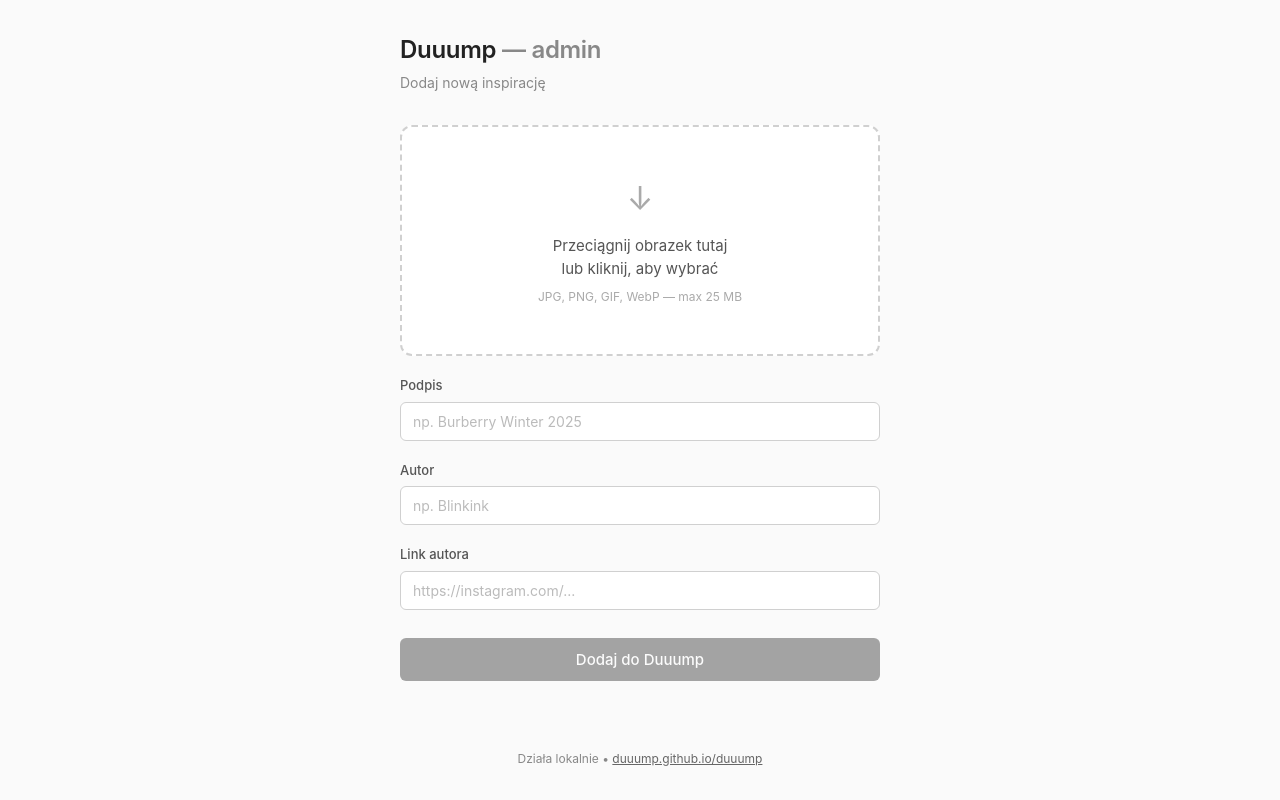
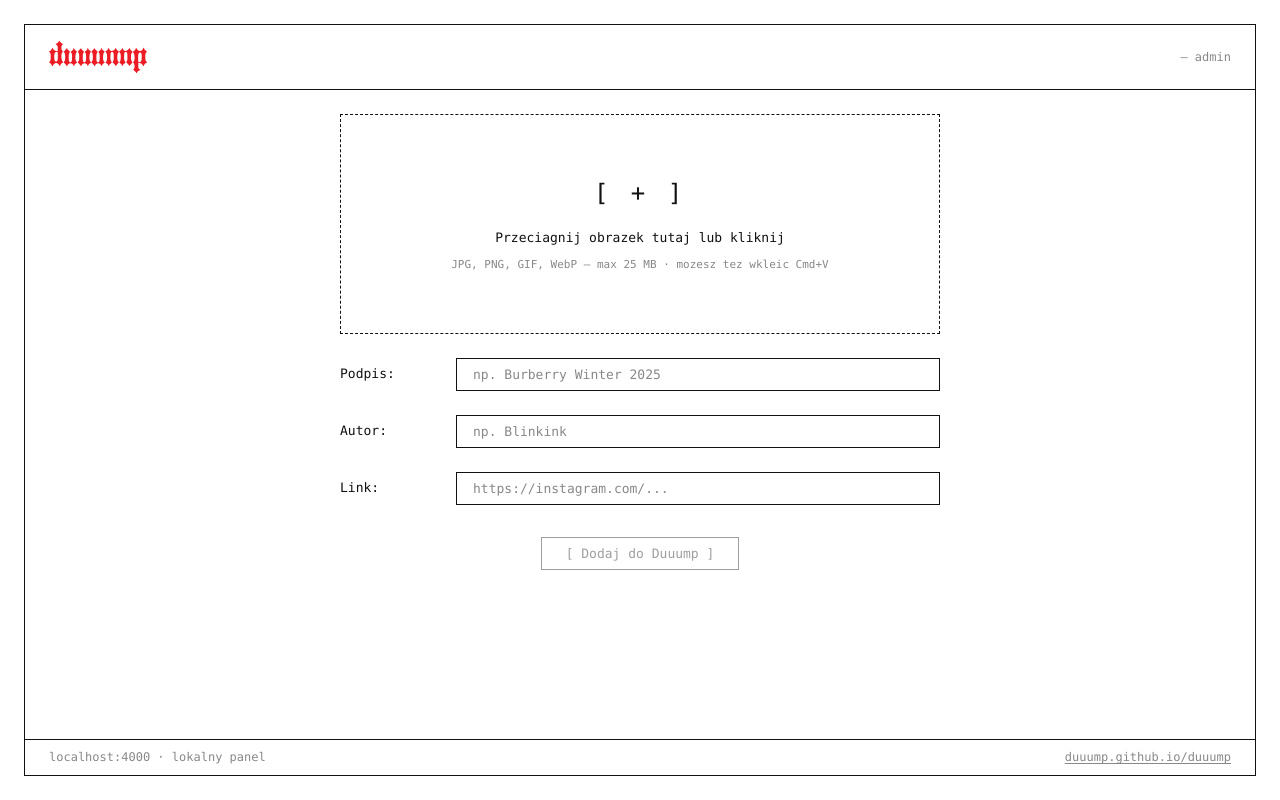
Before and after one commit to duuump/duuump, a website: page admin/admin.html in a window 1280 px wide. Drawn offline with Linux system fonts and the light colour scheme.

Commit message:
Redesign: ASCII-monospace style with red Duuump logo

```diff
--- a/admin/admin.css
+++ b/admin/admin.css
@@ -1,207 +1,202 @@
-/* Reset */
-*, *::before, *::after { box-sizing: border-box; }
-html, body { margin: 0; padding: 0; }
+/* ============================================================
+   Duuump - panel admina (drag & drop)
+   Importuje wspolny theme z glownej strony.
+   ============================================================ */
 
+@import url('/theme.css');
+
+/* Ustaw tlo body na lekko szare zeby ramka byla czytelniejsza */
 body {
-  font-family: -apple-system, BlinkMacSystemFont, "Segoe UI", sans-serif;
-  font-size: 14px;
-  line-height: 1.5;
-  color: #222;
-  background: #fafafa;
-  min-height: 100vh;
+  background: var(--bg);
+}
+
+/* ---------- Naglowek ---------- */
+.frame-header .title-text {
+  margin-left: auto;
+  font-size: 12px;
+  color: var(--fg-muted);
+}
+
+/* ---------- Form ---------- */
+form {
   display: flex;
   flex-direction: column;
-  padding: 32px 24px;
-}
-
-main {
-  flex: 1;
-  max-width: 480px;
-  width: 100%;
-  margin: 32px auto;
-}
-
-header {
-  max-width: 480px;
-  width: 100%;
+  gap: var(--pad-md);
+  max-width: 600px;
   margin: 0 auto;
 }
 
-footer {
-  max-width: 480px;
-  width: 100%;
-  margin: 32px auto 0;
-  text-align: center;
-  font-size: 12px;
-}
-
-h1 {
-  font-size: 24px;
-  margin: 0 0 4px;
-  font-weight: 600;
-  letter-spacing: -0.3px;
-}
-
-.muted { color: #888; }
-.muted a { color: #666; }
-
-p { margin: 0; }
-
-/* Form */
-form {
-  display: flex;
-  flex-direction: column;
-  gap: 20px;
-}
-
-/* Drop zone */
+/* ---------- Drop zone (ramka w ramce) ---------- */
 .drop {
-  display: block;
-  background: #fff;
-  border: 2px dashed #d0d0d0;
-  border-radius: 12px;
-  padding: 48px 24px;
-  text-align: center;
-  cursor: pointer;
-  transition: all 0.15s ease;
-  min-height: 200px;
   display: flex;
   align-items: center;
   justify-content: center;
+  border: 1px dashed var(--fg);
+  background: var(--bg);
+  padding: var(--pad-lg);
+  min-height: 220px;
+  cursor: pointer;
+  transition: background 0.1s ease, border-color 0.1s ease;
+  text-align: center;
 }
 
 .drop:hover {
-  border-color: #888;
-  background: #fff;
+  background: #fafafa;
 }
 
 .drop.dragover {
-  border-color: #0a58ca;
-  background: #eff6ff;
+  border-style: solid;
+  border-color: var(--accent);
+  background: #fff5f5;
+}
+
+.drop-content,
+.preview-content {
+  width: 100%;
 }
 
 .drop-icon {
-  font-size: 32px;
-  color: #aaa;
-  margin: 0 0 12px;
+  font-size: 24px;
+  margin: 0 0 var(--pad-sm);
+  color: var(--fg);
+  letter-spacing: 4px;
 }
 
 .drop-text {
-  font-size: 15px;
-  color: #555;
-  margin: 0 0 8px;
+  font-size: 13px;
+  color: var(--fg);
+  margin: 0 0 var(--pad-xs);
 }
 
 .drop-hint {
-  font-size: 12px;
-  color: #aaa;
+  font-size: 11px;
+  color: var(--fg-muted);
+  margin: 0;
 }
 
 .preview-content img {
   max-width: 100%;
-  max-height: 240px;
-  border-radius: 8px;
+  max-height: 200px;
   display: block;
-  margin: 0 auto 12px;
+  margin: 0 auto var(--pad-sm);
 }
 
 .preview-name {
-  font-size: 13px;
-  color: #555;
-  margin: 0 0 8px;
+  font-size: 12px;
+  color: var(--fg);
+  margin: 0 0 var(--pad-xs);
   word-break: break-all;
 }
 
 .link-btn {
   background: none;
   border: 0;
-  color: #0a58ca;
+  color: var(--fg-muted);
   text-decoration: underline;
+  text-underline-offset: 2px;
   cursor: pointer;
-  font-size: 13px;
+  font-family: var(--font-mono);
+  font-size: 11px;
   padding: 0;
 }
+.link-btn:hover { color: var(--accent); }
 
-/* Fields */
+/* ---------- Pola tekstowe ---------- */
 .field {
-  display: flex;
-  flex-direction: column;
-  gap: 6px;
+  display: grid;
+  grid-template-columns: 100px 1fr;
+  align-items: center;
+  gap: var(--pad-sm);
 }
 
 .field label {
   font-size: 13px;
-  color: #555;
-  font-weight: 500;
+  color: var(--fg);
+}
+
+.field label::after {
+  content: ":";
 }
 
 .field input {
-  font-family: inherit;
-  font-size: 14px;
-  padding: 10px 12px;
-  border: 1px solid #d0d0d0;
-  border-radius: 6px;
-  background: #fff;
-  color: #222;
-  transition: border-color 0.15s;
+  font-family: var(--font-mono);
+  font-size: 13px;
+  padding: var(--pad-xs) var(--pad-sm);
+  border: 1px solid var(--fg);
+  background: var(--bg);
+  color: var(--fg);
+  border-radius: 0;
+  width: 100%;
 }
 
 .field input:focus {
   outline: none;
-  border-color: #0a58ca;
-  box-shadow: 0 0 0 3px rgba(10, 88, 202, 0.1);
+  border-color: var(--accent);
 }
 
-.field input::placeholder { color: #bbb; }
+.field input::placeholder { color: var(--fg-muted); }
 
-/* Submit */
-.submit-btn {
-  font-family: inherit;
-  font-size: 15px;
-  font-weight: 500;
-  padding: 12px 24px;
-  background: #222;
-  color: #fff;
-  border: 0;
-  border-radius: 6px;
-  cursor: pointer;
-  transition: opacity 0.15s, transform 0.05s;
-  margin-top: 8px;
+/* ---------- Submit ---------- */
+.submit-row {
+  display: flex;
+  justify-content: center;
+  margin-top: var(--pad-xs);
 }
 
-.submit-btn:hover:not(:disabled) { opacity: 0.85; }
-.submit-btn:active:not(:disabled) { transform: translateY(1px); }
+.submit-btn {
+  font-family: var(--font-mono);
+  font-size: 13px;
+  padding: var(--pad-xs) var(--pad-md);
+  background: var(--bg);
+  color: var(--fg);
+  border: 1px solid var(--fg);
+  border-radius: 0;
+  cursor: pointer;
+  transition: background 0.1s, color 0.1s;
+}
+
+.submit-btn:hover:not(:disabled) {
+  background: var(--fg);
+  color: var(--bg);
+}
+
 .submit-btn:disabled {
   opacity: 0.4;
   cursor: not-allowed;
 }
 
-/* Status */
+.submit-btn::before { content: "[ "; }
+.submit-btn::after { content: " ]"; }
+
+/* ---------- Status ---------- */
 .status {
-  padding: 12px 16px;
-  border-radius: 6px;
-  font-size: 13px;
+  padding: var(--pad-xs) var(--pad-sm);
+  font-size: 12px;
+  border: 1px solid var(--fg);
+  text-align: center;
 }
 
 .status.success {
-  background: #ecfdf5;
-  color: #065f46;
-  border: 1px solid #a7f3d0;
+  border-color: var(--fg);
+  color: var(--fg);
 }
+.status.success::before { content: "[ok] "; color: var(--fg); }
 
 .status.error {
-  background: #fef2f2;
-  color: #991b1b;
-  border: 1px solid #fecaca;
+  border-color: var(--accent);
+  color: var(--accent);
 }
+.status.error::before { content: "[err] "; }
 
-.status.loading {
-  background: #f3f4f6;
-  color: #555;
-  border: 1px solid #e5e7eb;
+.status.loading::before { content: "[..] "; }
+
+/* ---------- Mobile ---------- */
+@media (max-width: 600px) {
+  .field {
+    grid-template-columns: 1fr;
+    gap: 4px;
+  }
+  .field label::after {
+    content: "";
+  }
 }
-
-/* Mobile */
-@media (max-width: 520px) {
-  body { padding: 16px; }
-}
--- a/admin/admin.html
+++ b/admin/admin.html
@@ -4,32 +4,36 @@
   <meta charset="UTF-8" />
   <meta name="viewport" content="width=device-width, initial-scale=1.0" />
   <title>Duuump — admin</title>
+  <link rel="icon" type="image/svg+xml" href="/logo.svg" />
   <link rel="stylesheet" href="admin.css" />
 </head>
 <body>
-  <header>
-    <h1>Duuump <span class="muted">— admin</span></h1>
-    <p class="muted">Dodaj nową inspirację</p>
+  <div class="frame">
+    <header class="frame-header">
+      <a href="/" aria-label="Duuump - strona glowna">
+        <img src="/logo.svg" alt="Duuump" class="logo" />
+      </a>
+      <span class="title-text">— admin</span>
     </header>
 
-  <main>
+    <main class="frame-body">
       <form id="form" novalidate>
         <!-- Drop zone -->
         <label for="file" id="drop" class="drop">
           <div class="drop-content" id="dropContent">
-          <p class="drop-icon">↓</p>
-          <p class="drop-text">Przeciągnij obrazek tutaj<br />lub kliknij, aby wybrać</p>
-          <p class="drop-hint">JPG, PNG, GIF, WebP — max 25 MB</p>
+            <p class="drop-icon">[ + ]</p>
+            <p class="drop-text">Przeciagnij obrazek tutaj lub kliknij</p>
+            <p class="drop-hint">JPG, PNG, GIF, WebP — max 25 MB &middot; mozesz tez wkleic Cmd+V</p>
           </div>
           <div class="preview-content" id="previewContent" hidden>
-          <img id="preview" alt="Podgląd" />
+            <img id="preview" alt="Podglad" />
             <p class="preview-name" id="previewName"></p>
-          <button type="button" id="removeFile" class="link-btn">Zmień plik</button>
+            <button type="button" id="removeFile" class="link-btn">[ zmien plik ]</button>
           </div>
         </label>
         <input type="file" id="file" accept="image/*" hidden />
 
-      <!-- Pola tekstowe -->
+        <!-- Pola -->
         <div class="field">
           <label for="caption">Podpis</label>
           <input type="text" id="caption" name="caption" placeholder="np. Burberry Winter 2025" />
@@ -41,26 +45,26 @@
         </div>
 
         <div class="field">
-        <label for="authorUrl">Link autora</label>
+          <label for="authorUrl">Link</label>
           <input type="url" id="authorUrl" name="authorUrl" placeholder="https://instagram.com/..." />
         </div>
 
-      <!-- Submit -->
+        <div class="submit-row">
           <button type="submit" id="submit" class="submit-btn" disabled>
             <span class="submit-label">Dodaj do Duuump</span>
-        <span class="submit-spinner" hidden>Wysyłam...</span>
+            <span class="submit-spinner" hidden>Wysylam...</span>
           </button>
+        </div>
 
-      <!-- Status -->
         <div id="status" class="status" hidden></div>
       </form>
     </main>
 
-  <footer>
-    <p class="muted">
-      Działa lokalnie • <a href="https://duuump.github.io/duuump/" target="_blank">duuump.github.io/duuump</a>
-    </p>
+    <footer class="frame-footer">
+      <span>localhost:4000 &middot; lokalny panel</span>
+      <span><a href="https://duuump.github.io/duuump/" target="_blank" rel="noopener">duuump.github.io/duuump</a></span>
     </footer>
+  </div>
 
   <script src="admin.js"></script>
 </body>
--- a/style.css
+++ b/style.css
@@ -1,49 +1,15 @@
-/* ---------- Reset & podstawy ---------- */
-*,
-*::before,
-*::after {
-  box-sizing: border-box;
-}
+/* ============================================================
+   Duuump - strona publiczna
+   Importuje wspolny theme i dodaje style specyficzne dla siatki.
+   ============================================================ */
 
-html,
-body {
-  margin: 0;
-  padding: 0;
-}
+@import url('theme.css');
 
-body {
-  font-family: Georgia, "Times New Roman", serif;
-  font-size: 14px;
-  line-height: 1.5;
-  color: #222;
-  background: #fff;
-  padding: 24px;
-}
-
-a {
-  color: #0a58ca;
-  text-decoration: none;
-}
-a:hover {
-  text-decoration: underline;
-}
-
-/* ---------- Nagłówek strony ---------- */
-.site-header {
-  margin-bottom: 32px;
-}
-
-.site-title {
-  font-size: 28px;
-  font-weight: bold;
-  margin: 0;
-  letter-spacing: -0.5px;
-}
-
-.site-subtitle {
-  margin: 0;
-  color: #888;
-  font-style: italic;
+/* ---------- Subtitle obok logo ---------- */
+.frame-header .subtitle {
+  margin-left: auto;
+  font-size: 12px;
+  color: var(--fg-muted);
 }
 
 /* ---------- Siatka inspiracji ---------- */
@@ -53,7 +19,7 @@ a:hover {
   padding: 0;
   display: grid;
   grid-template-columns: repeat(auto-fill, minmax(220px, 1fr));
-  gap: 24px;
+  gap: var(--pad-md);
 }
 
 .card {
@@ -77,7 +43,7 @@ a:hover {
   display: block;
   width: 100%;
   height: auto;
-  transition: opacity 0.2s ease;
+  transition: opacity 0.15s ease;
 }
 
 .card-image-wrapper:hover img {
@@ -85,35 +51,31 @@ a:hover {
 }
 
 .card-caption {
-  margin-top: 8px;
-  font-size: 13px;
-  color: #333;
+  margin-top: var(--pad-xs);
+  font-size: 12px;
+  color: var(--fg);
 }
 
 .card-author {
   margin-top: 2px;
   font-size: 12px;
-  color: #888;
-  font-style: italic;
+  color: var(--fg-muted);
 }
 
 .card-author a {
-  color: #888;
+  color: var(--fg-muted);
+  text-decoration: underline;
+  text-underline-offset: 2px;
+}
+
+.card-author a:hover {
+  color: var(--accent);
 }
 
 .empty {
-  color: #888;
-  font-style: italic;
+  color: var(--fg-muted);
   text-align: center;
-  margin-top: 48px;
-}
-
-/* ---------- Stopka ---------- */
-.site-footer {
-  margin-top: 64px;
-  padding-top: 24px;
-  border-top: 1px solid #eee;
-  color: #888;
+  margin: var(--pad-lg) 0;
   font-size: 12px;
 }
 
@@ -126,7 +88,7 @@ a:hover {
   display: flex;
   align-items: center;
   justify-content: center;
-  padding: 32px;
+  padding: var(--pad-lg);
 }
 
 .modal[hidden] {
@@ -149,46 +111,44 @@ a:hover {
 }
 
 .modal-caption {
-  margin: 16px 0 4px;
-  font-size: 14px;
-  color: #222;
+  margin: var(--pad-sm) 0 4px;
+  font-size: 13px;
+  color: var(--fg);
   text-align: center;
 }
 
 .modal-author {
   margin: 0;
   font-size: 12px;
-  color: #888;
-  font-style: italic;
+  color: var(--fg-muted);
   text-align: center;
 }
 
 .modal-close {
   position: absolute;
-  top: 16px;
-  right: 24px;
+  top: var(--pad-sm);
+  right: var(--pad-md);
   background: none;
   border: 0;
-  font-size: 32px;
+  font-family: var(--font-mono);
+  font-size: 18px;
   line-height: 1;
   cursor: pointer;
-  color: #222;
+  color: var(--fg);
+  padding: 4px 8px;
 }
 
 .modal-close:hover {
-  color: #000;
+  color: var(--accent);
 }
 
 /* ---------- Mobile ---------- */
 @media (max-width: 480px) {
-  body {
-    padding: 16px;
-  }
   .grid {
     grid-template-columns: repeat(auto-fill, minmax(140px, 1fr));
-    gap: 16px;
+    gap: var(--pad-sm);
   }
-  .site-title {
-    font-size: 22px;
+  .frame-header .subtitle {
+    display: none;
   }
 }
--- /dev/null
+++ b/theme.css
@@ -0,0 +1,131 @@
+/* ============================================================
+   Duuump - wspolny system designu (theme tokens + bazowe style)
+   Uzywany przez strone publiczna i panel admina.
+   ============================================================ */
+
+:root {
+  /* Kolory */
+  --bg: #ffffff;
+  --fg: #111111;          /* tekst, ramki */
+  --fg-muted: #888888;    /* hint, placeholder, drobne info */
+  --fg-subtle: #cccccc;   /* lighter dividers */
+  --accent: #ec1c24;      /* logo + akcenty (np. focus link) */
+
+  /* Typografia - monospace stack */
+  --font-mono: ui-monospace, "SF Mono", Menlo, Monaco, "Cascadia Mono",
+               Consolas, "Courier New", monospace;
+  --font-size: 14px;
+  --line-height: 1.55;
+
+  /* Ramki ASCII */
+  --border: 1px solid var(--fg);
+  --radius: 0;            /* ostre rogi - prawdziwy ASCII */
+
+  /* Odstepy (oparte o character grid - 8/16/24/32) */
+  --pad-xs: 8px;
+  --pad-sm: 16px;
+  --pad-md: 24px;
+  --pad-lg: 32px;
+}
+
+/* ---------- Reset ---------- */
+*,
+*::before,
+*::after {
+  box-sizing: border-box;
+}
+
+html, body {
+  margin: 0;
+  padding: 0;
+}
+
+body {
+  font-family: var(--font-mono);
+  font-size: var(--font-size);
+  line-height: var(--line-height);
+  color: var(--fg);
+  background: var(--bg);
+  -webkit-font-smoothing: antialiased;
+  -moz-osx-font-smoothing: grayscale;
+}
+
+a {
+  color: var(--fg);
+  text-decoration: underline;
+  text-underline-offset: 2px;
+}
+a:hover {
+  color: var(--accent);
+}
+
+/* ---------- Layout: glowna ramka strony ---------- */
+.frame {
+  border: var(--border);
+  margin: var(--pad-md);
+  min-height: calc(100vh - 2 * var(--pad-md));
+  display: flex;
+  flex-direction: column;
+}
+
+.frame-header {
+  border-bottom: var(--border);
+  padding: var(--pad-sm) var(--pad-md);
+  display: flex;
+  align-items: center;
+  gap: var(--pad-sm);
+}
+
+.frame-header .logo {
+  display: block;
+  height: 32px;
+  width: auto;
+}
+
+.frame-header .title {
+  font-size: var(--font-size);
+  font-weight: 400;
+  margin: 0;
+  letter-spacing: 0;
+}
+
+.frame-header .title-suffix {
+  color: var(--fg-muted);
+}
+
+.frame-body {
+  padding: var(--pad-md);
+  flex: 1;
+}
+
+.frame-footer {
+  border-top: var(--border);
+  padding: var(--pad-xs) var(--pad-md);
+  font-size: 12px;
+  color: var(--fg-muted);
+  display: flex;
+  justify-content: space-between;
+  gap: var(--pad-md);
+  flex-wrap: wrap;
+}
+
+.frame-footer a { color: var(--fg-muted); }
+.frame-footer a:hover { color: var(--accent); }
+
+/* ---------- Helpers ---------- */
+.muted { color: var(--fg-muted); }
+.accent { color: var(--accent); }
+
+/* ---------- Mobile ---------- */
+@media (max-width: 600px) {
+  .frame {
+    margin: var(--pad-sm);
+    min-height: calc(100vh - 2 * var(--pad-sm));
+  }
+  .frame-header,
+  .frame-body,
+  .frame-footer {
+    padding-left: var(--pad-sm);
+    padding-right: var(--pad-sm);
+  }
+}
```
Also changed, not shown: admin/server.js (+8 -0 lines), index.html (+20 -14 lines), logo.svg (added). Lines whose indentation alone changed are shown as unchanged.
